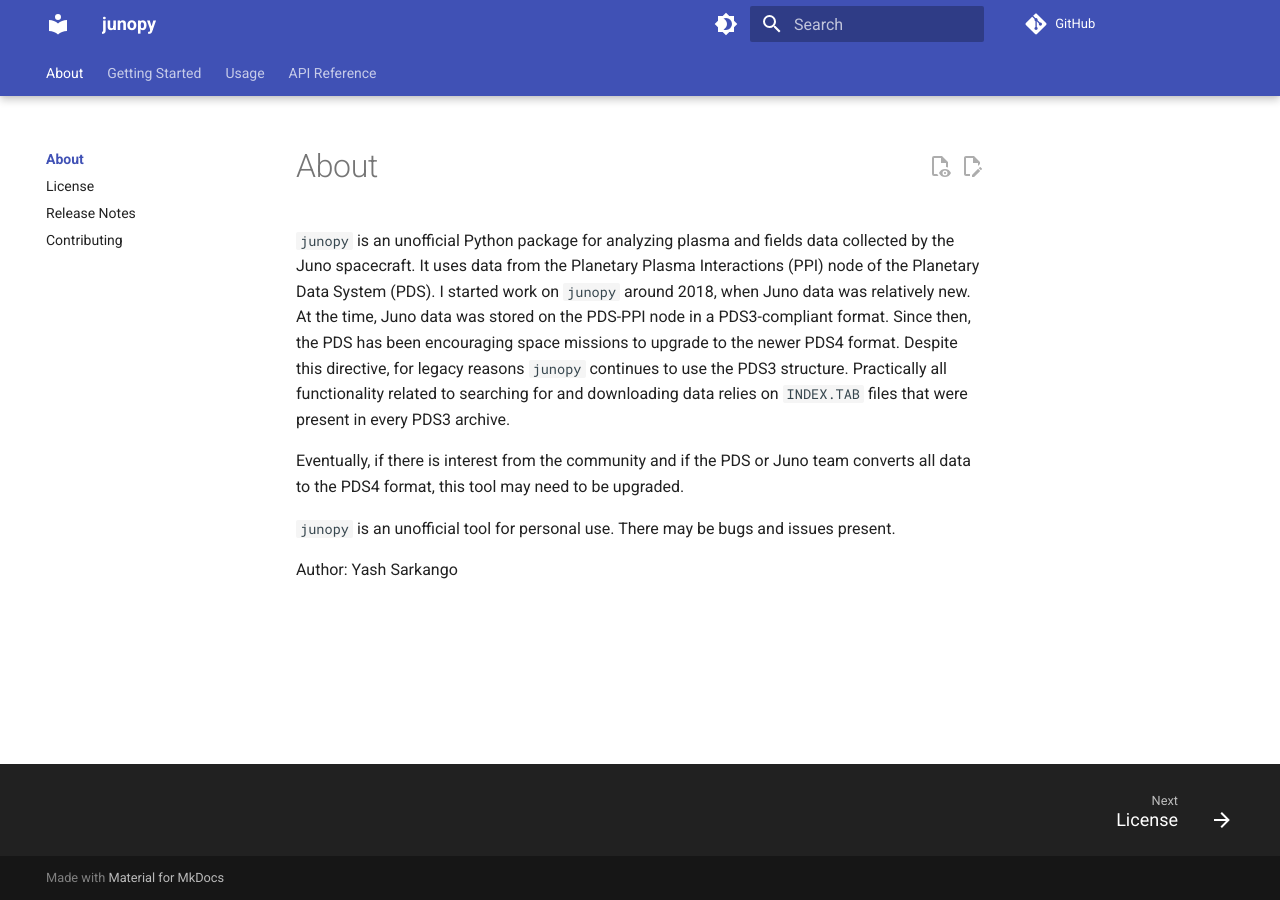
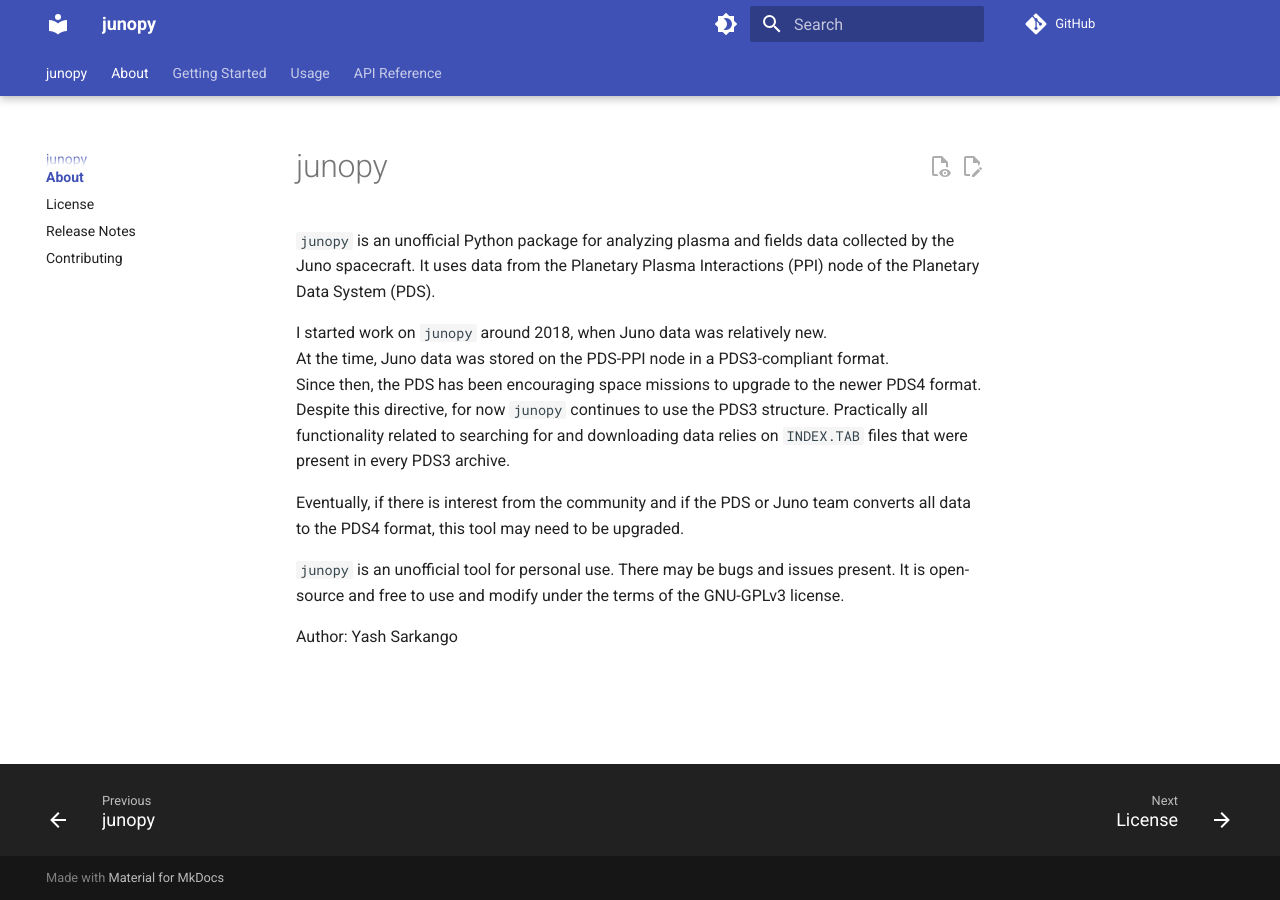
Before and after one commit to ysar/junopy, an MkDocs documentation site: the page built from docs/index.md, in a window 1280 px wide. Built offline with MkDocs 1.6.1 and Material for MkDocs 9.7.7, drawn with Linux system fonts in a browser that asks for light colours; comment, search, counter and statistics services are not loaded.

Commit message:
Many changes, just chugging along ...

```diff
--- a/docs/about/index.md
+++ b/docs/index.md
@@ -1,12 +1,13 @@
-# About
+# junopy
 
 `junopy` is an unofficial Python package for analyzing plasma and fields data
 collected by the Juno spacecraft.  It uses data from the Planetary
-Plasma Interactions (PPI) node of the Planetary Data System (PDS).  I started
-work on `junopy` around 2018, when Juno data was relatively new.  At the time,
-Juno data was stored on the PDS-PPI node in a PDS3-compliant format.  Since
-then, the PDS has been encouraging space missions to upgrade to the newer
-PDS4 format.  Despite this directive, for legacy reasons `junopy` continues to
+Plasma Interactions (PPI) node of the Planetary Data System (PDS).
+
+I started work on `junopy` around 2018, when Juno data was relatively new.
+At the time, Juno data was stored on the PDS-PPI node in a PDS3-compliant format.
+Since then, the PDS has been encouraging space missions to upgrade to the newer
+PDS4 format.  Despite this directive, for now `junopy` continues to
 use the PDS3 structure.  Practically all functionality related to searching for
 and downloading data relies on `INDEX.TAB` files that were present in every
 PDS3 archive.
@@ -15,6 +16,7 @@ Eventually, if there is interest from the community and if the PDS or Juno team
 converts all data to the PDS4 format, this tool may need to be upgraded.
 
 `junopy` is an unofficial tool for personal use.  There may be bugs and issues
-present.
+present.  It is open-source and free to use and modify under the terms of the
+GNU-GPLv3 license.
 
 Author: Yash Sarkango
--- a/mkdocs.yml
+++ b/mkdocs.yml
@@ -1,10 +1,11 @@
 site_name: "junopy"
 repo_url: "https://github.com/ysar/JunoPy"
 
+
 nav:
-  # - Home: index.md
+  - index.md
   - About:
-      - about/index.md
+      - index.md
       - License: about/license.md
       - Release Notes: about/release-notes.md
       - Contributing: about/contributing.md
```
Also changed, not shown: docs/api/waves.md (+3 -1 lines), 5 other files.
